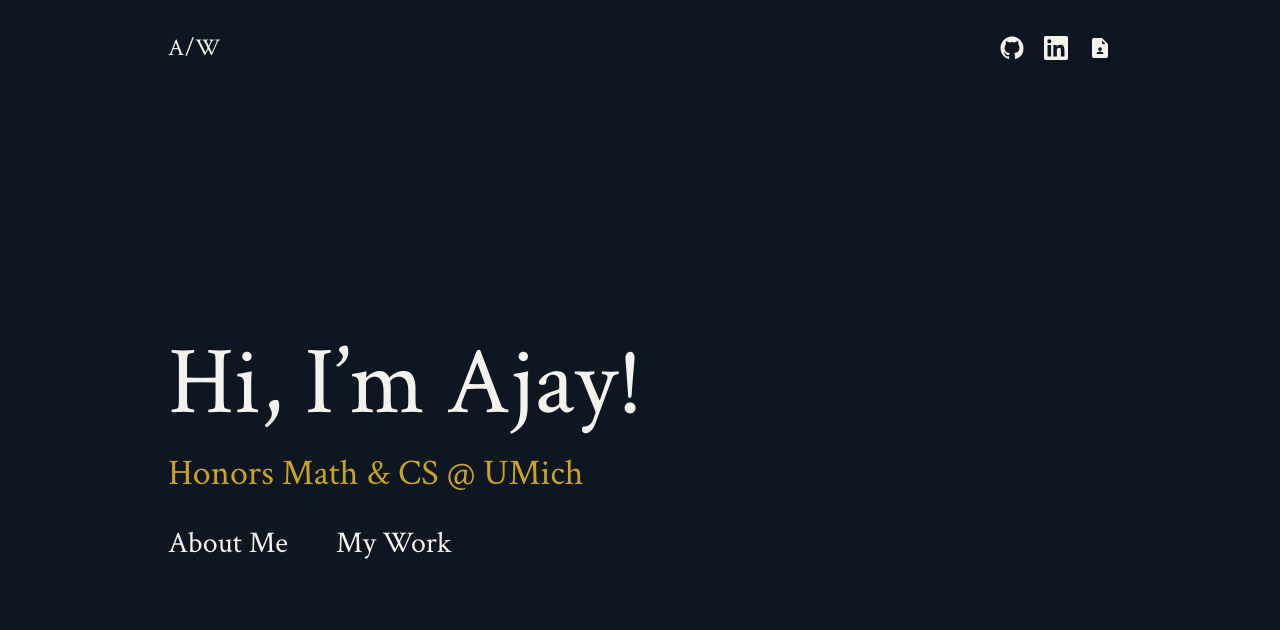
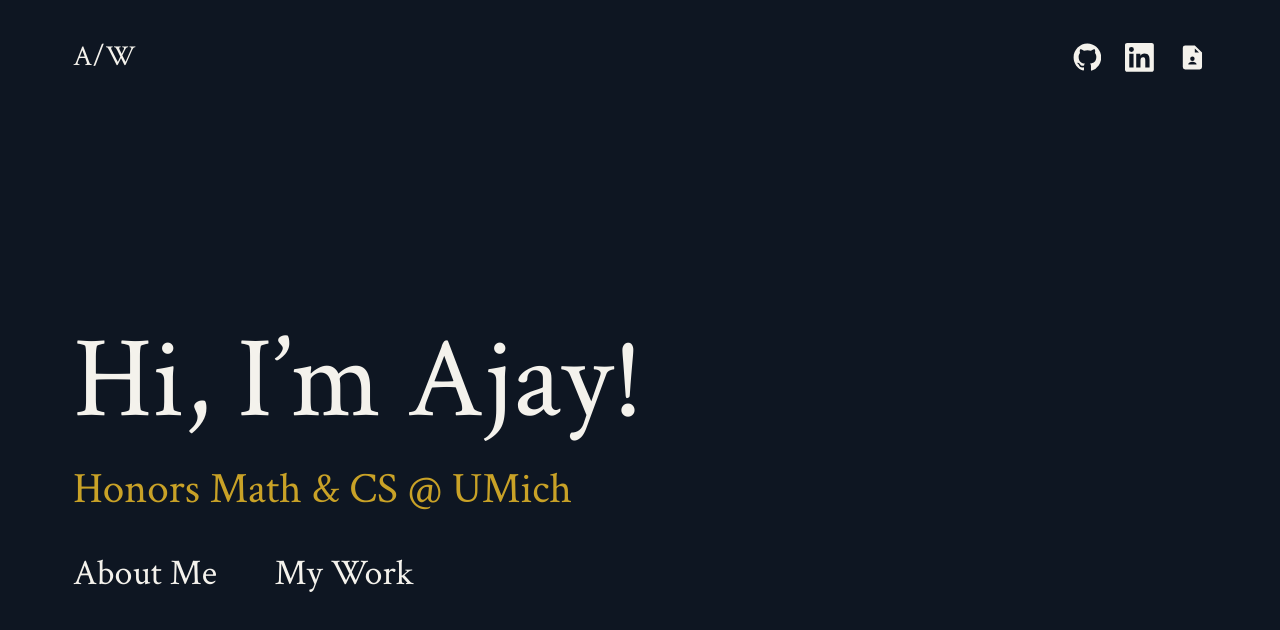
Before and after one commit to ajayw36/Portfolio-Website, a Next.js app: page / in a window 1280 px wide. Shown: the top 630 px of the page. Built offline with nearby package versions, Linux system fonts and the light colour scheme.

Commit message:
increase font size

```diff
--- a/app/globals.css
+++ b/app/globals.css
@@ -18,6 +18,9 @@
 
 html {
   scroll-behavior: smooth;
+  /* Fluid root size: scales the whole rem-based type & spacing scale up,
+     more so on larger screens. ~17px on small, ~20px on large displays. */
+  font-size: clamp(17px, 15px + 0.33vw, 20px);
 }
 
 body {
```
